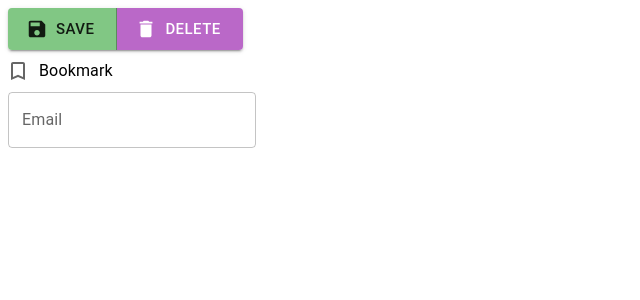
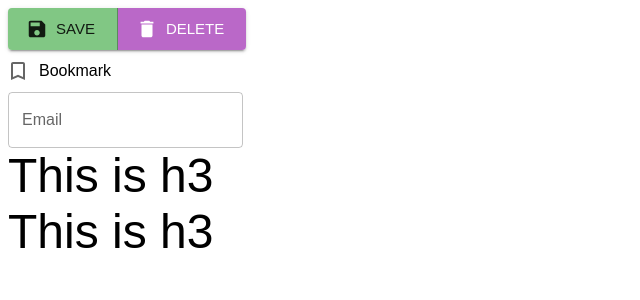
Before and after one commit to htutwaiphyoe/tailwind, a React (Create React App) app in the folder tutorial/: page / in a window 1280 px wide. Shown: the top 300 px of the page, without its empty margins (0-640 px from the left). Built offline with nearby package versions, Linux system fonts and the light colour scheme.

Commit message:
#add: Typography

```diff
--- a/tutorial/src/App.js
+++ b/tutorial/src/App.js
@@ -7,13 +7,16 @@ import SaveIcon from "@mui/icons-material/Save";
 import DeleteIcon from "@mui/icons-material/Delete";
 import BookmarkBorderIcon from "@mui/icons-material/BookmarkBorder";
 import BookmarkIcon from "@mui/icons-material/Bookmark";
-import { TextField } from "@mui/material";
+import { TextField, Typography } from "@mui/material";
 import { ThemeProvider, createTheme } from "@mui/material/styles";
 import { green, purple } from "@mui/material/colors";
 
 import "./App.css";
 
 const theme = createTheme({
+    typography: {
+        fontFamily: "Raleway, Arial",
+    },
     palette: {
         primary: {
             main: green[300],
@@ -27,7 +30,6 @@ function App() {
     const [checked, setChecked] = React.useState(false);
     return (
         <ThemeProvider theme={theme}>
-            <div className="App">
             <div>
                 <ButtonGroup size="large" variant="contained">
                     <Button color="primary" startIcon={<SaveIcon />}>
@@ -63,6 +65,11 @@ function App() {
                     type="email"
                 />
             </div>
+            <div>
+                <Typography variant="h3">This is h3</Typography>
+                <Typography variant="h3" component="div">
+                    This is h3
+                </Typography>
             </div>
         </ThemeProvider>
     );
```
Lines whose indentation alone changed are shown as unchanged.
